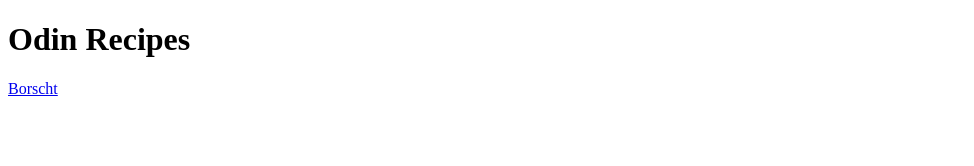
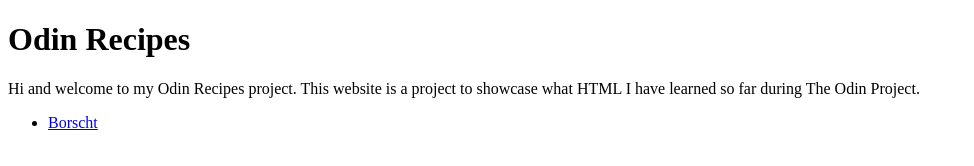
Before and after one commit to GrumpyEngineer0/odin-recipes, a plain HTML site: page index.html in a window 1280 px wide. Shown: the whole page, without its empty margins (0-974 px from the left). Drawn offline with Linux system fonts and the light colour scheme.

Commit message:
Added a welcome not and put recipes in unordered list

```diff
--- a/index.html
+++ b/index.html
@@ -7,6 +7,9 @@
 
     <body>
         <h1>Odin Recipes</h1>
-        <p><a href=./recipes/borscht.html>Borscht</a></p>
+        <p>Hi and welcome to my Odin Recipes project. This website is a project to showcase what HTML I have learned so far during The Odin Project.</p>
+        <ul>
+            <li><a href=./recipes/borscht.html>Borscht</a></li>
+        </ul>
     </body>
 </html>
```
